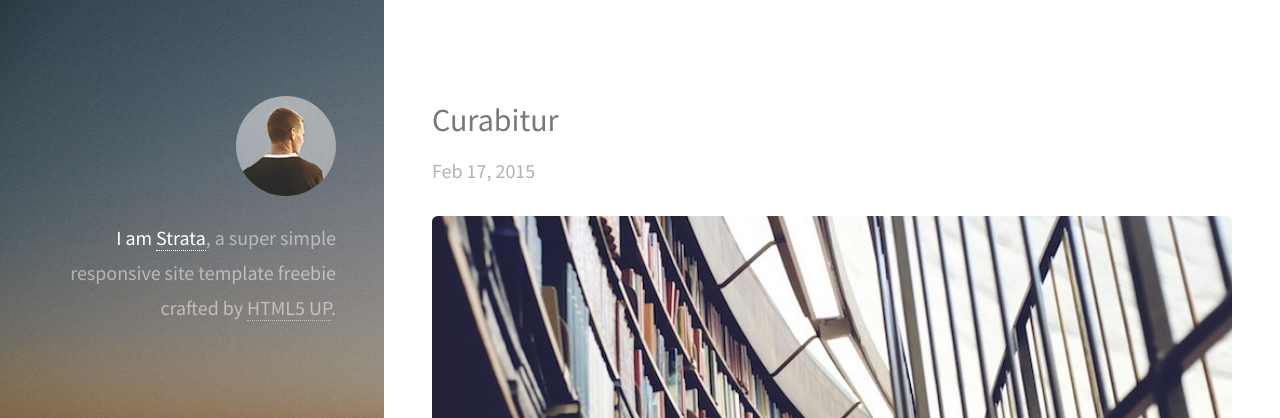
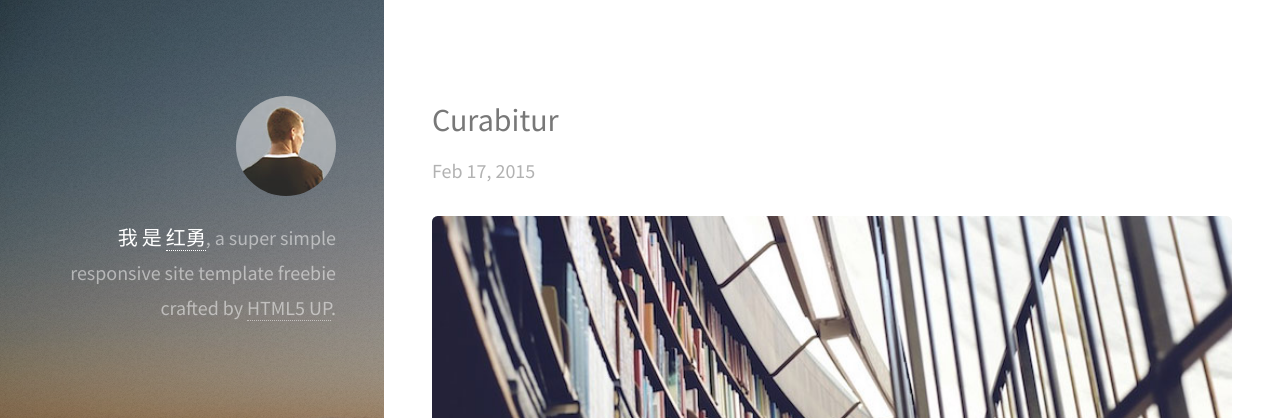
Before and after one commit to WanHongYong/WanHongYong.github.io, a Jekyll site: the page built from index.html, in a window 1280 px wide. Shown: the top 418 px of the page. Built offline with Jekyll 4.4.1, drawn with Linux system fonts in a browser that asks for light colours.

Commit message:
Update default.html

```diff
--- a/_layouts/default.html
+++ b/_layouts/default.html
@@ -22,7 +22,7 @@
 
       <header id="header">
           <a href="#" class="image avatar"><img src="/images/avatar.jpg" alt="" /></a>
-          <h1><strong>I am <a href="/">Strata</a></strong>, a super simple<br />
+          <h1><strong>我 是 <a href="/">红勇</a></strong>, a super simple<br />
           responsive site template freebie<br />
           crafted by <a href="http://html5up.net">HTML5 UP</a>.</h1>
       </header>
```
